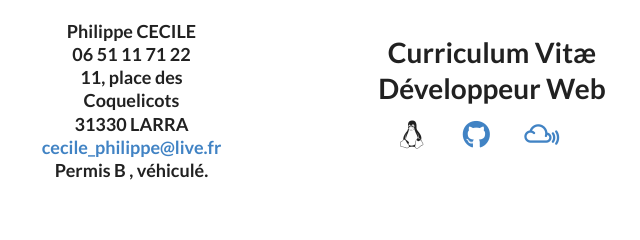
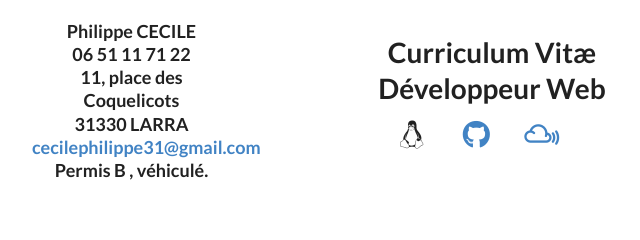
Before and after one commit to Cphil31/cv_final, a website: page index.html in a window 1280 px wide. Shown: the top 240 px of the page, 168-808 px from the left. Drawn offline with nearby package versions, Linux system fonts and the light colour scheme.

Commit message:
Changement d'eamil

```diff
--- a/index.html
+++ b/index.html
@@ -21,7 +21,7 @@
 									<div class="item">06 51 11 71 22</div>
 									<div class="item">11, place des Coquelicots</div>
 									<div class="item">31330 LARRA</div>
-									<div class="item"><a href="mailto:cecile_philippe@live.fr"> cecile_philippe@live.fr </a></div>
+									<div class="item"><a href="mailto:cecile_philippe@live.fr"> cecilephilippe31@gmail.com </a></div>
 									<div class="item">Permis B , véhiculé.</div>
 								</h3>
 							</div>
```
